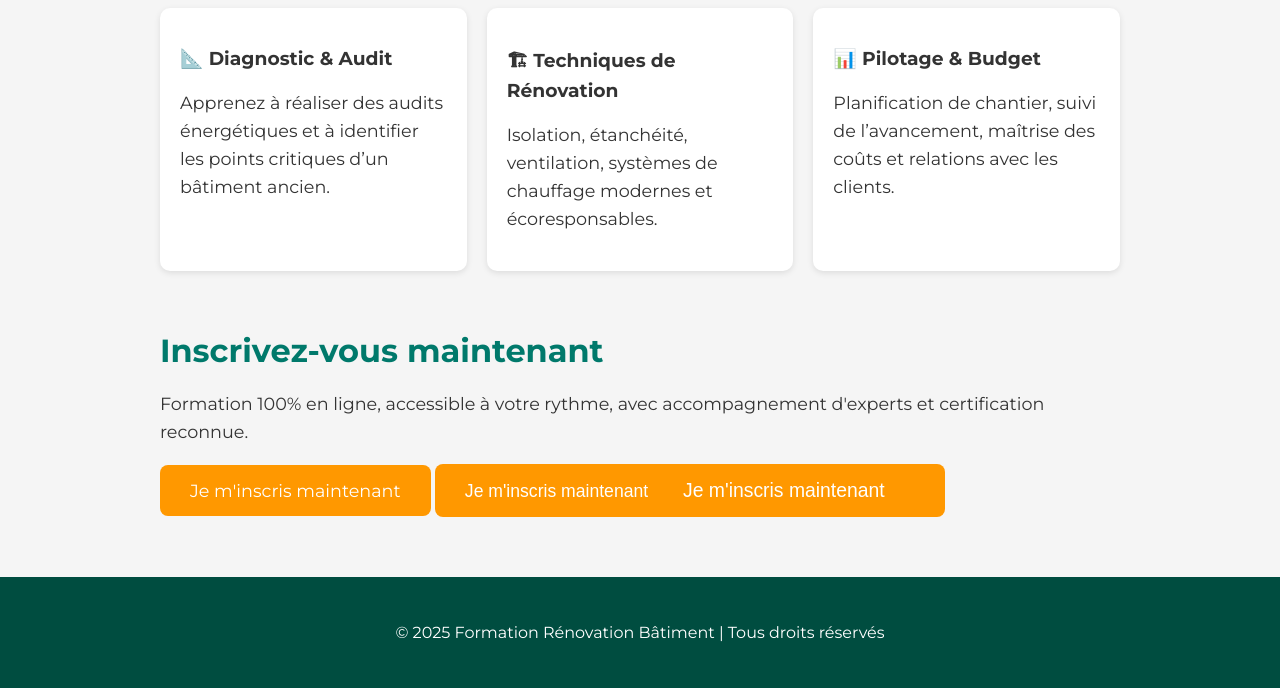
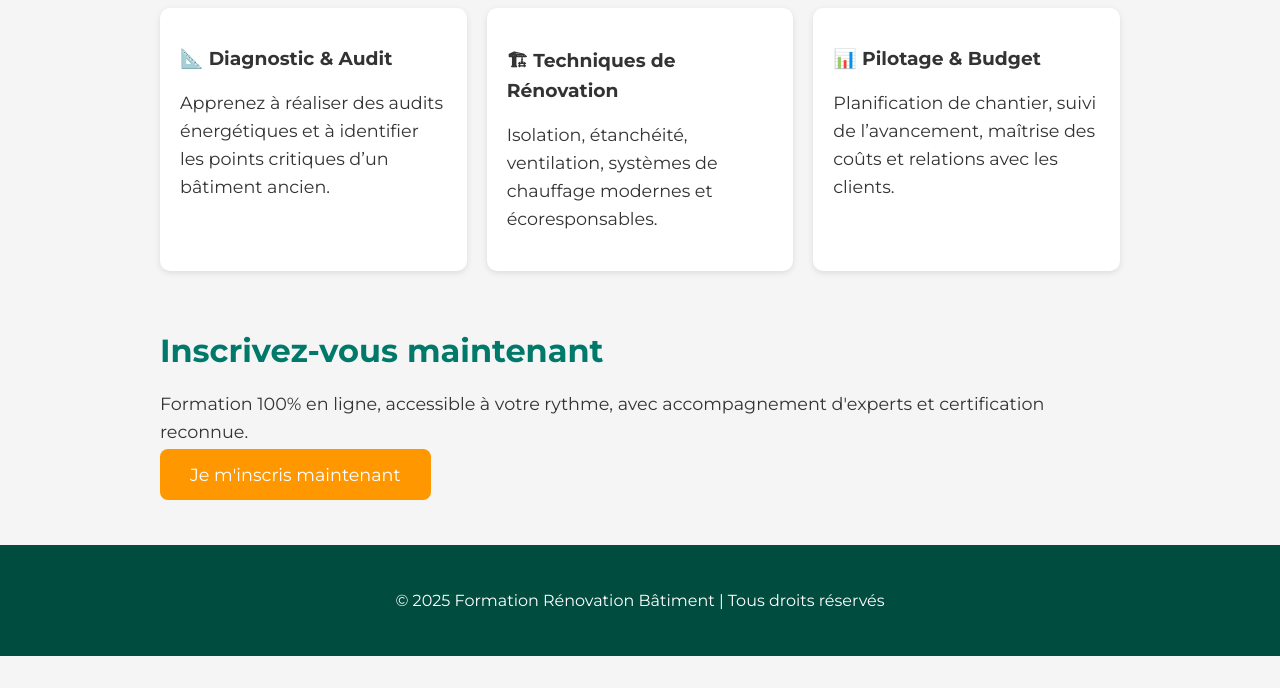
Before and after one commit to hfar24/EERB, a plain HTML site: page index.html in a window 1280 px wide. Shown: the part 638-1326 px from the top of the page. After the commit the page ends 1294 px from the top, so only its background shows below. Drawn offline with Linux system fonts and the light colour scheme.

Commit message:
Update index.html

```diff
--- a/index.html
+++ b/index.html
@@ -100,11 +100,7 @@
   <section class="section" id="inscription">
     <h2>Inscrivez-vous maintenant</h2>
     <p>Formation 100% en ligne, accessible à votre rythme, avec accompagnement d'experts et certification reconnue.</p>
-    <a href="#" class="cta-button">Je m'inscris maintenant</a>
-<button onclick="window.location.href='https://google.com';" class="cta-button">
-  Je m'inscris maintenant
 <a href="https://buy.stripe.com/test_abc123XYZ" class="cta-button">Je m'inscris maintenant</a>
-
 </button>
 
   </section>
```
